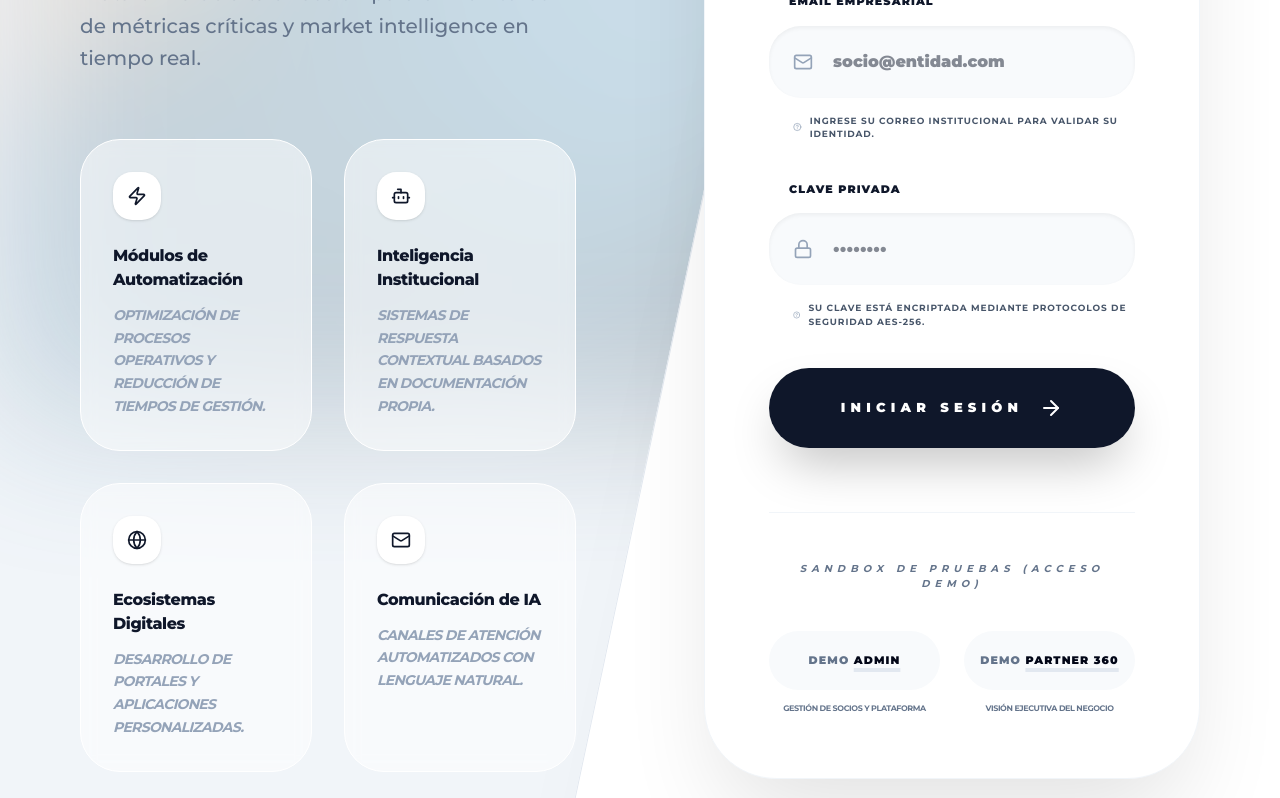
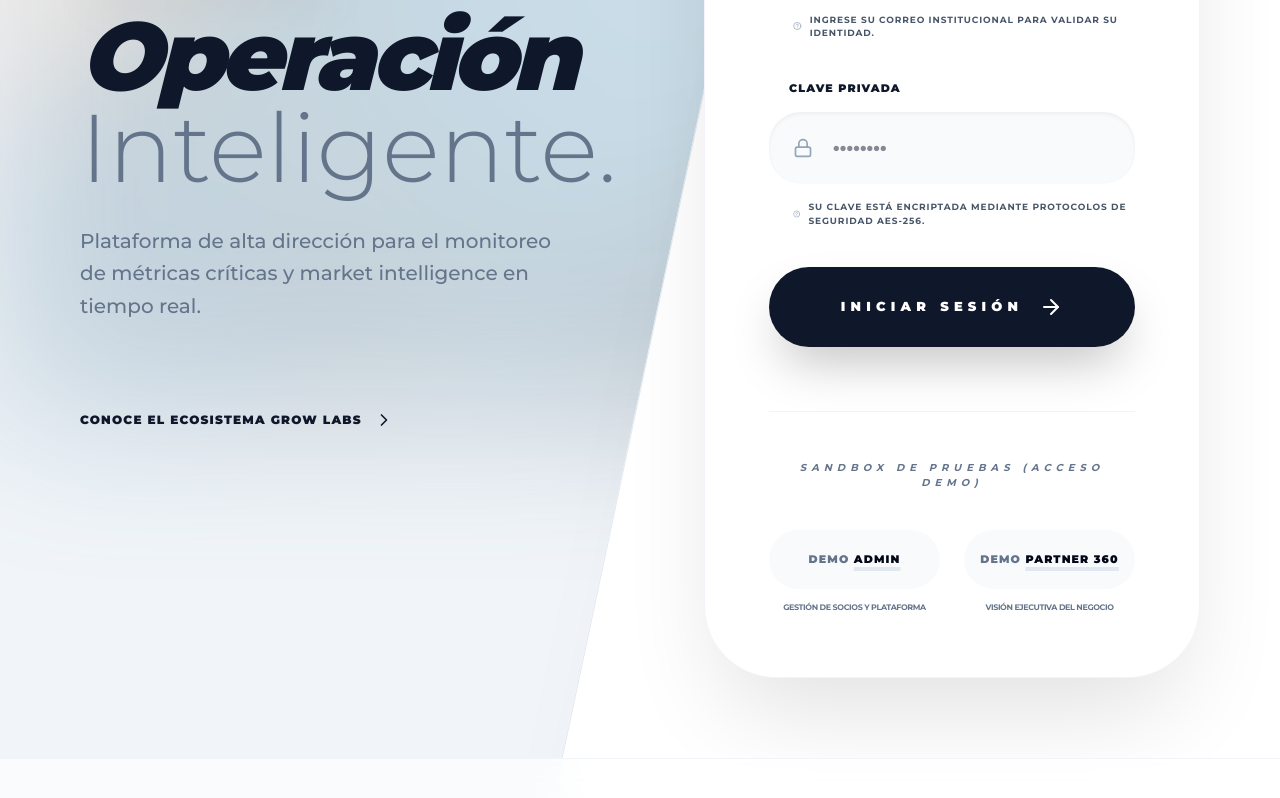
Before and after one commit to lucasmmg12/growth360, a React (Vite) app: page /login in a window 1280 px wide. Shown: the part 380-1178 px from the top of the page. Built offline with nearby package versions, Linux system fonts and the light colour scheme.

Commit message:
UI: Remove services grid from Login page for a cleaner look

```diff
--- a/src/pages/Login.jsx
+++ b/src/pages/Login.jsx
@@ -4,28 +4,7 @@ import { Mail, Lock, ArrowRight, Zap, Target, Bot, BarChart3, Globe, ChevronRigh
 import { supabase } from '../lib/supabase';
 import Footer from '../components/Footer';
 
-const services = [
-    {
-        title: "Módulos de Automatización",
-        desc: "Optimización de procesos operativos y reducción de tiempos de gestión.",
-        icon: <Zap className="w-5 h-5 text-gray-900" />
-    },
-    {
-        title: "Inteligencia Institucional",
-        desc: "Sistemas de respuesta contextual basados en documentación propia.",
-        icon: <Bot className="w-5 h-5 text-gray-900" />
-    },
-    {
-        title: "Ecosistemas Digitales",
-        desc: "Desarrollo de portales y aplicaciones personalizadas.",
-        icon: <Globe className="w-5 h-5 text-gray-900" />
-    },
-    {
-        title: "Comunicación de IA",
-        desc: "Canales de atención automatizados con lenguaje natural.",
-        icon: <Mail className="w-5 h-5 text-gray-900" />
-    }
-];
+
 
 const Login = ({ startDemo }) => {
     const [email, setEmail] = useState('');
@@ -76,17 +55,7 @@ const Login = ({ startDemo }) => {
                             </p>
                         </div>
 
-                        <div className="grid grid-cols-1 md:grid-cols-2 gap-8">
-                            {services.map((s, i) => (
-                                <div key={i} className="group p-8 bg-white/50 backdrop-blur-sm border border-white rounded-[2.5rem] transition-all duration-500 hover:bg-white hover:shadow-2xl hover:shadow-gray-900/5">
-                                    <div className="w-12 h-12 bg-white rounded-[1.2rem] flex items-center justify-center mb-6 shadow-sm group-hover:bg-gray-900 group-hover:text-white transition-all duration-300">
-                                        {s.icon}
-                                    </div>
-                                    <h3 className="font-extrabold text-gray-900 mb-3 tracking-tight">{s.title}</h3>
-                                    <p className="text-sm text-gray-400 leading-relaxed font-bold uppercase tracking-tighter italic">{s.desc}</p>
-                                </div>
-                            ))}
-                        </div>
+
 
                         <div className="pt-6">
                             <a href="https://www.growlabs.lat" target="_blank" className="text-[12px] font-black text-gray-900 flex items-center gap-3 group tracking-widest uppercase">
```
